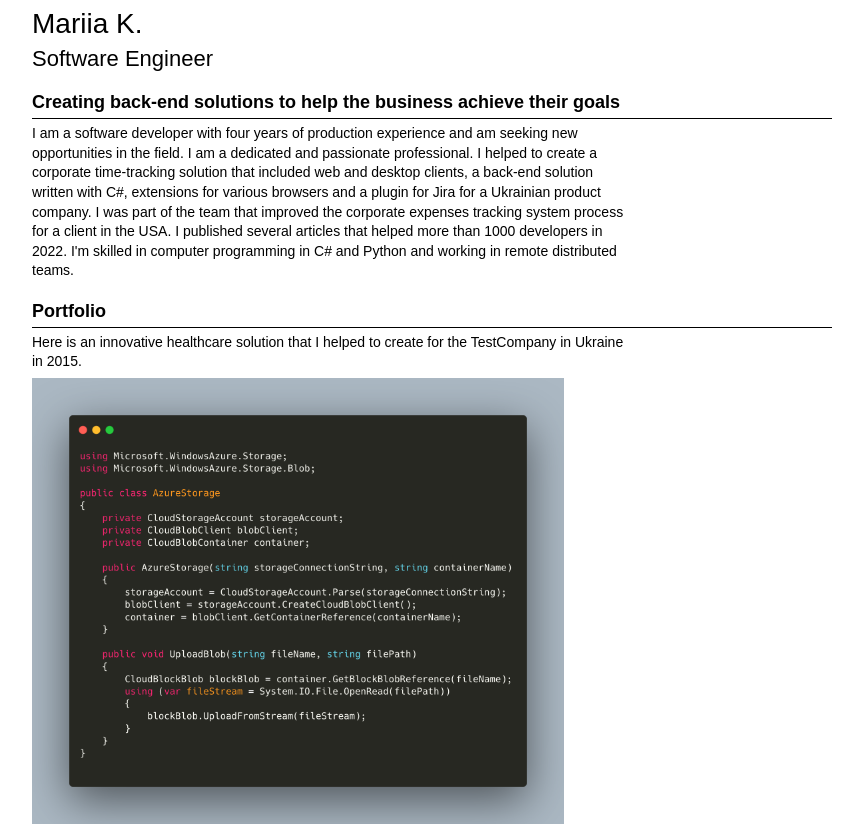
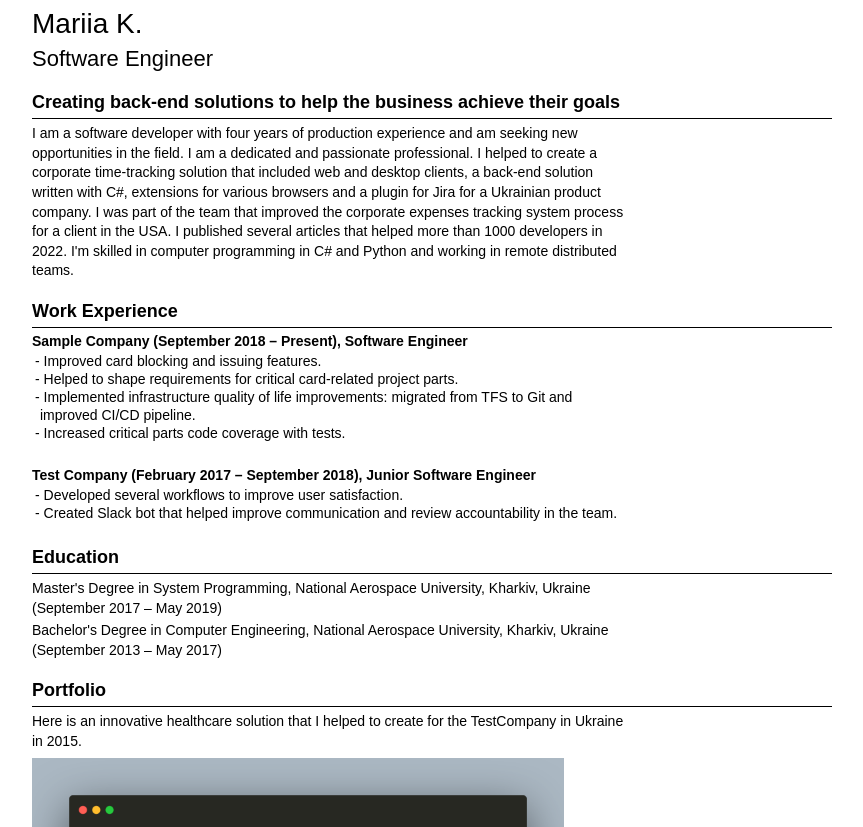
Before and after one commit to flerka/portfolio-coursera, a plain HTML site: page index.html in a window 1280 px wide. Shown: the top 827 px of the page, without its empty margins (208-1071 px from the left). Drawn offline with Linux system fonts and the light colour scheme.

Commit message:
add education and experience

```diff
--- a/index.html
+++ b/index.html
@@ -30,6 +30,42 @@
         </div>
         <div class="block">
             <div class="block-header">
+                <h3>Work Experience</h3>
+            </div>
+            <div class="block-content">
+                <div class="work-item">
+                    <div class="work-item-title">Sample Company (September 2018 – Present), Software Engineer</div>
+                    <div class="work-item-responsibilities">
+                        <ul class="dashed">
+                            <li>Improved card blocking and issuing features.</li>
+                            <li>Helped to shape requirements for critical card-related project parts.</li>
+                            <li>Implemented infrastructure quality of life improvements: migrated from TFS to Git and improved CI/CD pipeline.</li>
+                            <li>Increased critical parts code coverage with tests. </li>
+                        </ul>
+                    </div>
+                </div>
+                <div class="work-item">
+                    <div class="work-item-title">Test Company (February 2017 – September 2018), Junior Software Engineer</div>
+                    <div class="work-item-responsibilities">
+                        <ul class="dashed">
+                            <li>Developed several workflows to improve user satisfaction.</li>
+                            <li>Created Slack bot that helped improve communication and review accountability in the team.</li>
+                        </ul>
+                    </div>
+                </div>
+            </div>
+        </div>
+        <div class="block">
+            <div class="block-header">
+                <h3>Education</h3>
+            </div>
+            <div class="block-content">
+                <p>Master's Degree in System Programming, National Aerospace University, Kharkiv, Ukraine (September 2017 – May 2019) </p>
+                <p>Bachelor's Degree in Computer Engineering, National Aerospace University, Kharkiv, Ukraine (September 2013 – May 2017)</p>
+            </div>
+        </div>
+        <div class="block">
+            <div class="block-header">
                 <h3>Portfolio</h3>
             </div>
             <div class="block-content">
```
